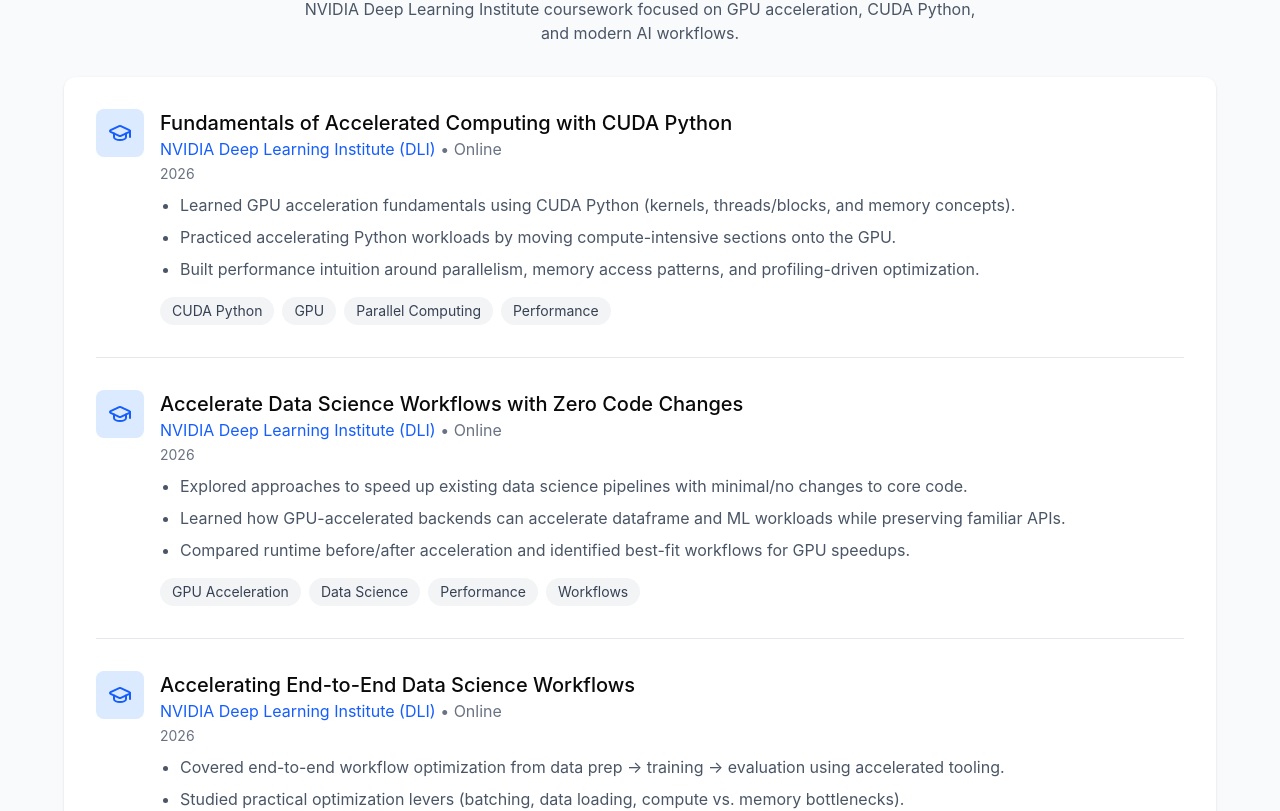
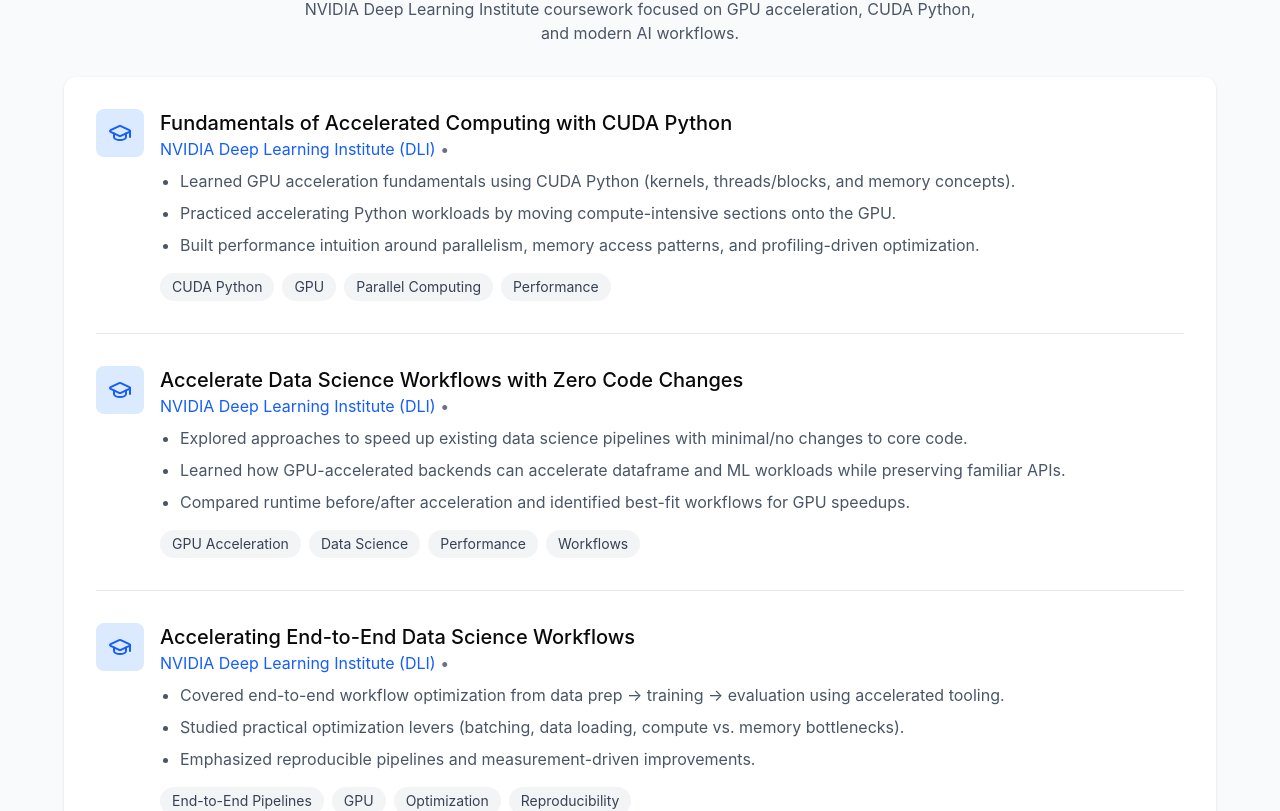
Before and after one commit to Esha7498/Esha7498.github.io, a React (Vite) app in the folder Data Scientist Portfolio/: page / in a window 1280 px wide. Shown: the part 2233-3044 px from the top of the page. Built offline with nearby package versions, Linux system fonts and the light colour scheme.

Commit message:
Update Trainings.tsx

```diff
--- a/Data Scientist Portfolio/src/app/components/Trainings.tsx
+++ b/Data Scientist Portfolio/src/app/components/Trainings.tsx
@@ -4,8 +4,7 @@
   {
     title: 'Fundamentals of Accelerated Computing with CUDA Python',
     organization: 'NVIDIA Deep Learning Institute (DLI)',
-    location: 'Online',
-    period: '2026',
+
     bullets: [
       'Learned GPU acceleration fundamentals using CUDA Python (kernels, threads/blocks, and memory concepts).',
       'Practiced accelerating Python workloads by moving compute-intensive sections onto the GPU.',
@@ -16,8 +15,7 @@
   {
     title: 'Accelerate Data Science Workflows with Zero Code Changes',
     organization: 'NVIDIA Deep Learning Institute (DLI)',
-    location: 'Online',
-    period: '2026',
+
     bullets: [
       'Explored approaches to speed up existing data science pipelines with minimal/no changes to core code.',
       'Learned how GPU-accelerated backends can accelerate dataframe and ML workloads while preserving familiar APIs.',
@@ -28,8 +26,7 @@
   {
     title: 'Accelerating End-to-End Data Science Workflows',
     organization: 'NVIDIA Deep Learning Institute (DLI)',
-    location: 'Online',
-    period: '2026',
+
     bullets: [
       'Covered end-to-end workflow optimization from data prep → training → evaluation using accelerated tooling.',
       'Studied practical optimization levers (batching, data loading, compute vs. memory bottlenecks).',
@@ -40,8 +37,7 @@
   {
     title: 'Generative & Agentic AI Explained',
     organization: 'NVIDIA Deep Learning Institute (DLI)',
-    location: 'Online',
-    period: '2026',
+
     bullets: [
       'Studied foundations of generative AI (LLMs, embeddings) and how agentic systems plan and use tools.',
       'Reviewed patterns like RAG, tool calling, and workflow orchestration, plus evaluation basics.',
@@ -52,8 +48,7 @@
   {
     title: 'Build Deep Research Agent',
     organization: 'NVIDIA Deep Learning Institute (DLI)',
-    location: 'Online',
-    period: '2026',
+
     bullets: [
       'Learned agent workflows for breaking down complex questions into research sub-tasks.',
       'Explored search → synthesis → structured reporting patterns with iterative refinement.',
@@ -64,8 +59,7 @@
   {
     title: 'Intro to Multi-Modal Data Curation',
     organization: 'NVIDIA Deep Learning Institute (DLI)',
-    location: 'Online',
-    period: '2026',
+
     bullets: [
       'Covered principles for curating multi-modal datasets (text, image, tabular, and other modalities).',
       'Learned strategies for labeling, quality checks, deduplication, balancing, and bias detection.',
```
